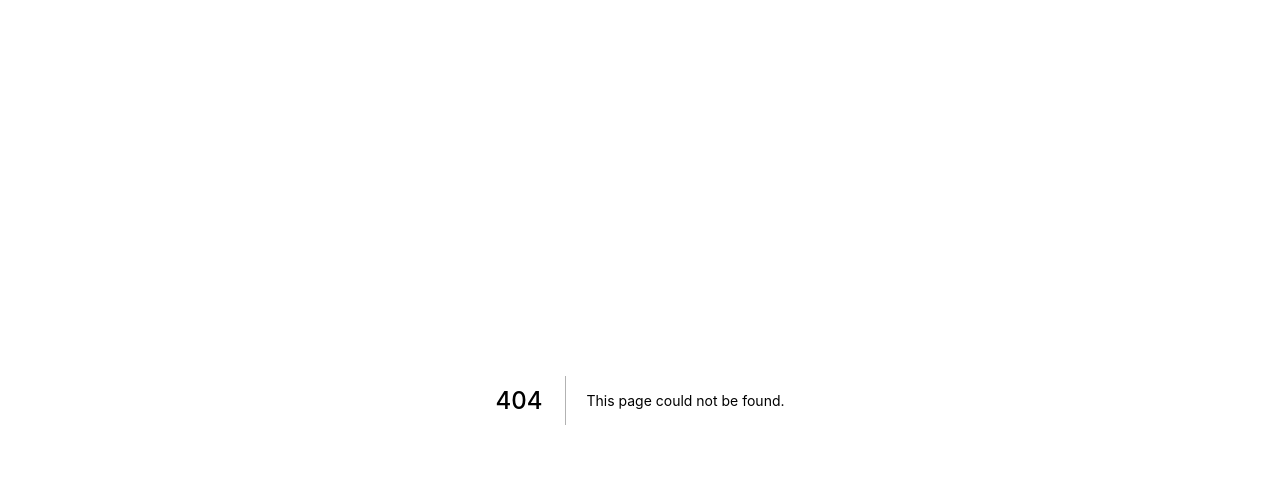
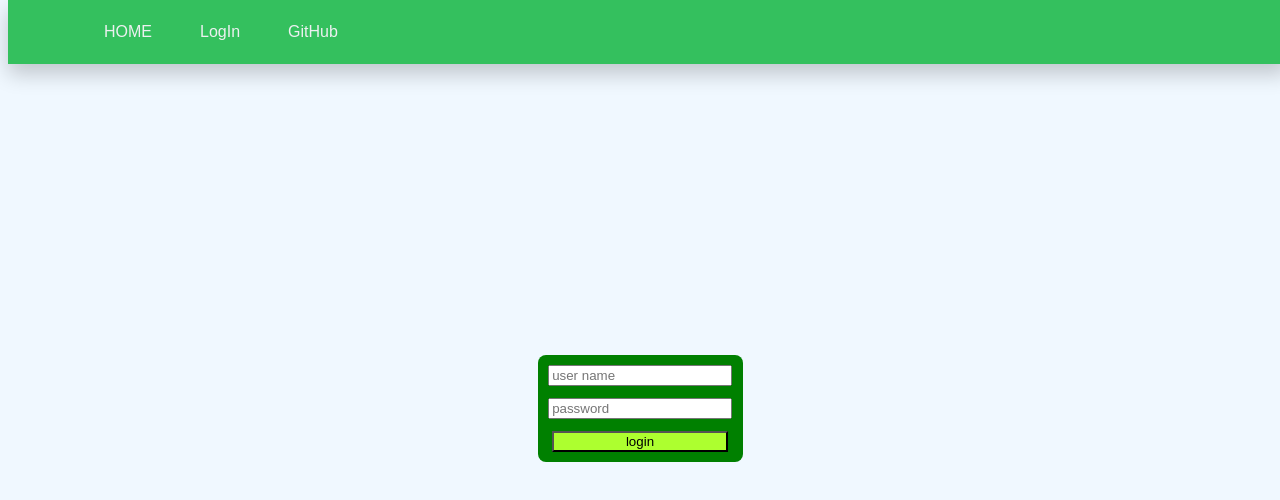
Before and after one commit to seniorglez/UdachnyMC, a Next.js app in the folder udachny-web/: page /login in a window 1280 px wide. Before the commit this address had no page. Shown: the top 500 px of the page. Built offline with nearby package versions, Linux system fonts and the light colour scheme.

Commit message:
Added navbar and login

```diff
--- /dev/null
+++ b/udachny-web/components/layout.js
@@ -0,0 +1,10 @@
+import { NavBar } from "./navBar"
+
+export function Layout({children}) {
+    return (
+        <div>
+            <NavBar/>
+            {children}
+        </div>
+    )
+}
--- /dev/null
+++ b/udachny-web/components/loginForm.js
@@ -0,0 +1,10 @@
+export function LoginForm({color="asdas"}) { //, children, ...others
+    return (
+        <form className={"login-form"} action="/" method="POST">
+            <input type="text" placeholder="user name"/>
+            <input type="password" placeholder="password"/>
+            <input className={"login-form-button"} type="submit" value="login"/>
+        </form>
+    )
+
+}
--- /dev/null
+++ b/udachny-web/components/navBar.js
@@ -0,0 +1,16 @@
+import Link from 'next/link'
+
+export function NavBar() {
+    return (
+        <header className="nav-bar">
+            <nav>
+                <ul className="nav-bar-links">
+                    <li><Link href="/"><a>HOME</a></Link></li>
+                    <li><Link href="/login"><a>LogIn</a></Link></li>
+                    <li><a href="https://github.com/seniorglez/UdachnyMC">GitHub</a></li>
+                </ul>
+
+            </nav>
+        </header>
+    )
+}
--- /dev/null
+++ b/udachny-web/pages/_app.js
@@ -0,0 +1,23 @@
+// import App from 'next/app'
+import { Layout } from "../components/layout"
+import "../styles/global.css"
+
+function MyApp({ Component, pageProps }) {
+    return (<Layout>
+        <Component {...pageProps} />
+    </Layout>)
+}
+
+// Only uncomment this method if you have blocking data requirements for
+// every single page in your application. This disables the ability to
+// perform automatic static optimization, causing every page in your app to
+// be server-side rendered.
+//
+// MyApp.getInitialProps = async (appContext) => {
+//   // calls page's `getInitialProps` and fills `appProps.pageProps`
+//   const appProps = await App.getInitialProps(appContext);
+//
+//   return { ...appProps }
+// }
+
+export default MyApp
--- /dev/null
+++ b/udachny-web/pages/login.js
@@ -0,0 +1,9 @@
+import { LoginForm } from "../components/loginForm"
+
+export default function Login() {
+  return (
+    <div className="page-display-center">
+   <LoginForm/>
+   </div>
+  )
+}
--- /dev/null
+++ b/udachny-web/styles/global.css
@@ -0,0 +1,99 @@
+body {
+    background-color: aliceblue;
+}
+
+.login-form {
+    display: flex;
+    flex-flow: column;
+    gap: 12px;
+    max-width: 50%;
+    padding: 10px;
+    border-radius: 8px;
+    background-color: green;
+    align-items: center;
+    max-width: 400px;
+}
+
+.login-form > input {
+    width: 95%;
+}
+
+.login-form-button {
+    background-color: greenyellow;
+}
+
+.page-display-center {
+    display: flex;
+    flex-flow: column;
+    align-items: center;
+    justify-content: center;
+    height: 100vh;
+}
+
+/*header*/
+.nav-bar {
+    box-sizing: border-box;
+    margin: 0;
+    padding: 0em 2em;
+    background-color: rgb(52, 192, 94);
+    box-shadow: 0 10px 20px 0 rgba(0, 0, 0, 0.2);
+    flex-direction: row;
+    justify-content: space-between;
+    align-items: center;
+    width: 100%;
+    min-height: 4rem;
+    top: 0;
+    position: fixed;
+    display: flex;
+  }
+
+  .nav-bar > li,
+  a,
+  button {
+    font-family: sans-serif;
+    font-weight: 500;
+    font-size: 1rem;
+    color: #edf0f1;
+    text-decoration: none;
+  }
+
+  .nav-bar-links {
+    list-style: none;
+  }
+
+  .nav-bar-links li {
+    display: inline-block;
+    padding: 1.5em;
+    padding-bottom: 0;
+    padding-top: 0;
+  }
+
+  .nav-bar-links li a {
+    transition: all 0.3s ease 0s;
+  }
+
+  .nav-bar-links li a:hover {
+    color: #0088a9
+  }
+
+  header button {
+    margin: 0;
+    padding: 0.7em;
+    background-color: royalblue;
+    border: none;
+    border-radius: 30em;
+    cursor: pointer;
+    transition: all 0.3s ease 0s;
+  }
+
+  header button:hover {
+    opacity: 0.6;
+  }
+
+  #documents {
+    display: none;
+  }
+
+  #posts {
+    display: none;
+  }
```
Also changed, not shown: udachny-web/pages/index.js (+3 -32 lines).
